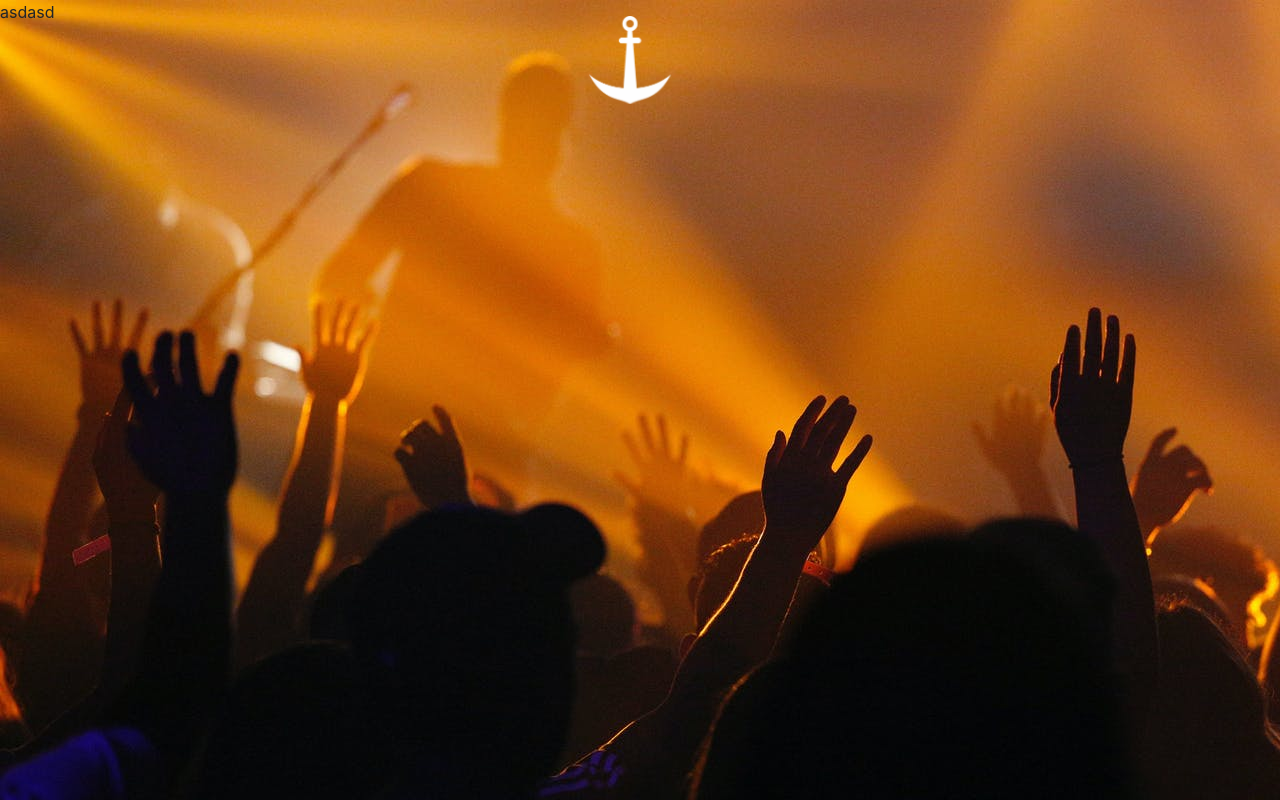
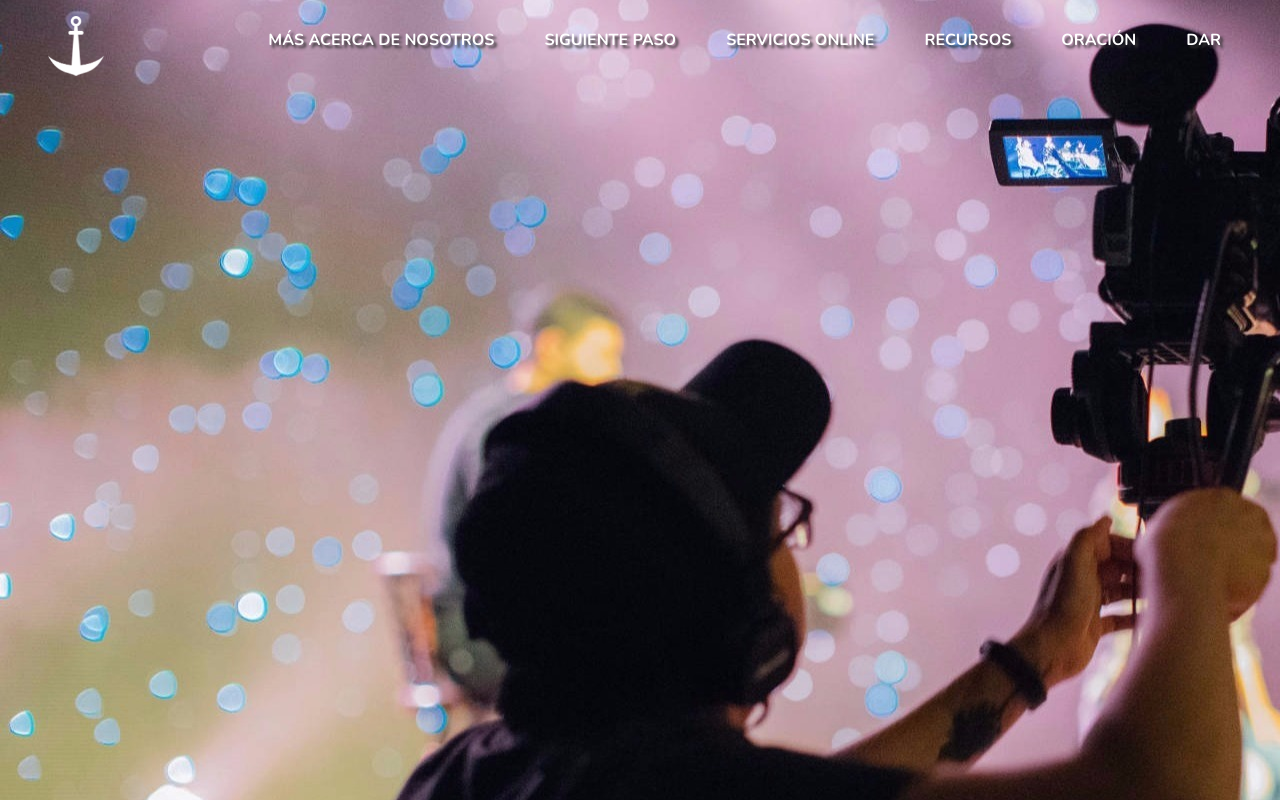
Before and after one commit to theonlybenjamin/ancla-dar, an Angular app: page / in a window 1280 px wide. Shown: the top 800 px of the page. Built offline with nearby package versions, Linux system fonts and the light colour scheme.

Commit message:
top header termiando queda pendiente el hover

```diff
--- a/src/app/app.component.html
+++ b/src/app/app.component.html
@@ -1,2 +1,2 @@
-<!-- <app-header></app-header> -->
+<app-header></app-header>
 <app-body></app-body>
--- a/src/app/components/body/body.component.html
+++ b/src/app/components/body/body.component.html
@@ -1,6 +1,4 @@
 <div class="layout">
-    <app-header></app-header>
     <div class="ancla-body font-regular">
-    asdasd
     </div>
 </div>
--- a/src/app/components/body/body.component.scss
+++ b/src/app/components/body/body.component.scss
@@ -1,21 +1,12 @@
 .layout{
-    background-image: url('src/assets/worship.jpg');
+    background-image: url('src/assets/jessi.jpeg');
 }
 .ancla-body{
-    // background-color: blue;
     height: 1000px;
     @font-face {
         font-family: 'CMGSans';
         src: url('src/assets/fonts/CMGSans-Regular.ttf') format('truetype');
     }
-}
-.ancla-header{
-    background:rgba(255,255,255,0.6);
-    width: 100%;
-    height: 10%;
-    position:fixed;
-    top: 0px;
-    transition:background 1.5s ease;
 }
 .font-regular{
     @font-face {
--- a/src/app/components/body/body.component.ts
+++ b/src/app/components/body/body.component.ts
@@ -10,6 +10,7 @@ export class BodyComponent implements OnInit {
   constructor() { }
 
   ngOnInit() {
+    console.log('GAAAAAAAAAAAAAAAAAAAAAAAAAAAAAAAAAAAAa')
   }
 
 }
--- a/src/app/components/header/header.component.html
+++ b/src/app/components/header/header.component.html
@@ -1,3 +1,15 @@
-<div [ngClass]="{'ancla-header' : scroll}">
-    <img src="assets/logo.png" [ngClass]="{'logo-fixed': scroll, 'logo': !scroll}">
-</div>
+<nav class="main-header" [ngClass]="{'ancla-header' : scroll}">
+    <div class="row">
+        <div class="col-2">
+            <img src="assets/logo.png" class="logo mt-3 ml-5" [ngClass]="{'going-down': scroll}">
+        </div>
+        <ul class="menu col-10">
+            <li>M&aacute;s acerca de nosotros</li>
+            <li>Siguiente paso</li>
+            <li>Servicios online</li>
+            <li>Recursos</li>
+            <li>Oraci&oacute;n</li>
+            <li>Dar</li>
+        </ul>
+    </div>
+</nav>
--- a/src/app/components/header/header.component.scss
+++ b/src/app/components/header/header.component.scss
@@ -1,26 +1,49 @@
-.ancla-header{
-    background:rgba(0, 0, 0, 0.6);
+.main-header{
     width: 100%;
-    height: 10%;
+    height: 80px;
     position:fixed;
     top: 0px;
+
+    &.ancla-header{
+        background:rgba(253, 206, 87, 0.912);
         box-shadow: 0 2px 5px rgba(16, 16, 16, 0.2);
-    transition: background 0.2s ease;
-    transition: background 1s ease-in-out;
+        transition: background 0.7s ease;
+        transition: background 0.7s ease-in-out;
     }
 
-.logo{
-    height: 11%;
+    & .logo{
+        height: 60px;
         position: fixed;
-    top: 2%;
-    left: 46%;
-    transition: 0.1s ease;
+        transition: 0.5s ease;
+
+        &.going-down{
+            height: 50px;
+            transition: 0.5s ease;
         }
+    }
+    & .menu {
+        font-family: 'Nunito' !important;
+        color: #fff;
+        z-index: 1;
+        li {
+           text-transform: uppercase;
+           display: inline;
+           line-height: 80px;
+           margin: 0 0 0 50px;
+           cursor: pointer;
+           text-shadow: .18em .18em .18em rgb(49, 49, 49);
+           position: relative;
+           place-items: center;
 
-.logo-fixed{
-    height: 8%;
-    position: fixed;
-    top: 1%;
-    left: 47%;
-    transition: 0.1s ease;
+        //    &:hover::before {
+        //     content: "";
+        //     position: absolute;
+        //     background-color: rgba(65, 65, 65, 0.09);
+        //     border-radius: 100%;
+        //     height: 2em;
+        //     width: 10.5em;
+        //     padding: 0 5px 0 0;
+        //    }
         }
+    }
+}
--- a/src/index.html
+++ b/src/index.html
@@ -6,6 +6,7 @@
   <base href="/">
   <meta name="viewport" content="width=device-width, initial-scale=1">
   <link rel="icon" type="image/x-icon" href="favicon.ico">
+  <link rel="stylesheet" href="https://fonts.googleapis.com/css?family=Nunito:bold">
 </head>
 <body>
   <app-root></app-root>
--- a/src/styles.scss
+++ b/src/styles.scss
@@ -9,6 +9,3 @@ body::-webkit-scrollbar {
     background-color: #838383;
     border-radius: 10px;
   }
-  body{
-    font-family: 'CMG Sans';
-  }
```
Also changed, not shown: src/assets/jessi.jpeg (added). Lines whose indentation alone changed are shown as unchanged.
